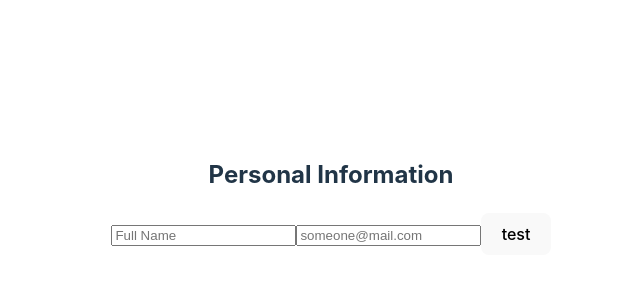
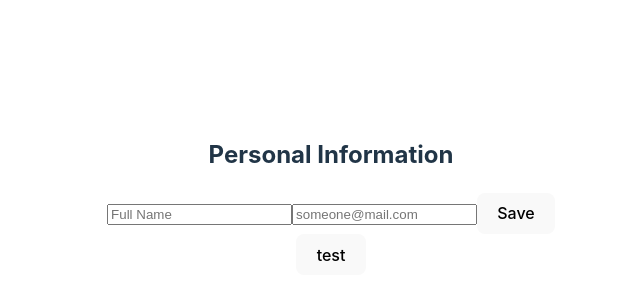
Before and after one commit to ExtF8/projectResumeApp, a React (Vite) app: page / in a window 1280 px wide. Shown: the part 204-504 px from the top of the page, without its empty margins (309-949 px from the left). Built offline with nearby package versions, Linux system fonts and the light colour scheme.

Commit message:
Refactored setPersonalInfo and added form handleSubmit

```diff
--- a/src/components/PersonalInfoComponent.jsx
+++ b/src/components/PersonalInfoComponent.jsx
@@ -7,25 +7,23 @@ const PersonalInfoComponent = () => {
     const handleChange = event => {
         const { name, value } = event.target;
 
-        setPersonalInfo(previous => {
-            // Create a copy of the previous class instance
-            const updatedInfo = new PersonalInfo();
-            // Copy all previous properties
-            Object.assign(updatedInfo, previous);
-            // Update the specific field dynamically
-            const methodName = `update${name.charAt(0).toUpperCase() + name.slice(1)}`;
-            if (typeof updatedInfo[methodName] === 'function') {
-                const success = updatedInfo[methodName](value);
-                if (success === false) {
-                    return previous;
-                }
-            } else {
-                updatedInfo[name] = value;
+        setPersonalInfo({
+            ...personalInfo,
+            [name]: value,
+        });
     }
 
-            return updatedInfo;
-        });
-        console.log(event.target.value);
+    const handleSubmit = event => {
+        event.preventDefault();
+
+        const updatedInfo = new PersonalInfo();
+
+        updatedInfo.updateFullName(personalInfo.fullName);
+        updatedInfo.updateEmail(personalInfo.email);
+
+        setPersonalInfo(updatedInfo);
+
+        console.log(updatedInfo);
     };
 
     function test() {
@@ -38,6 +36,7 @@ const PersonalInfoComponent = () => {
 
     return (
         <>
+            <form onSubmit={handleSubmit}>
                 <h2>Personal Information</h2>
                 <input
                     id='fullName'
@@ -55,6 +54,9 @@ const PersonalInfoComponent = () => {
                     onChange={handleChange}
                     placeholder='someone@mail.com'
                 />
+
+                <button type='submit'>Save</button>
+            </form>
             <button onClick={test}>test</button>
         </>
     );
```
Lines whose indentation alone changed are shown as unchanged.
